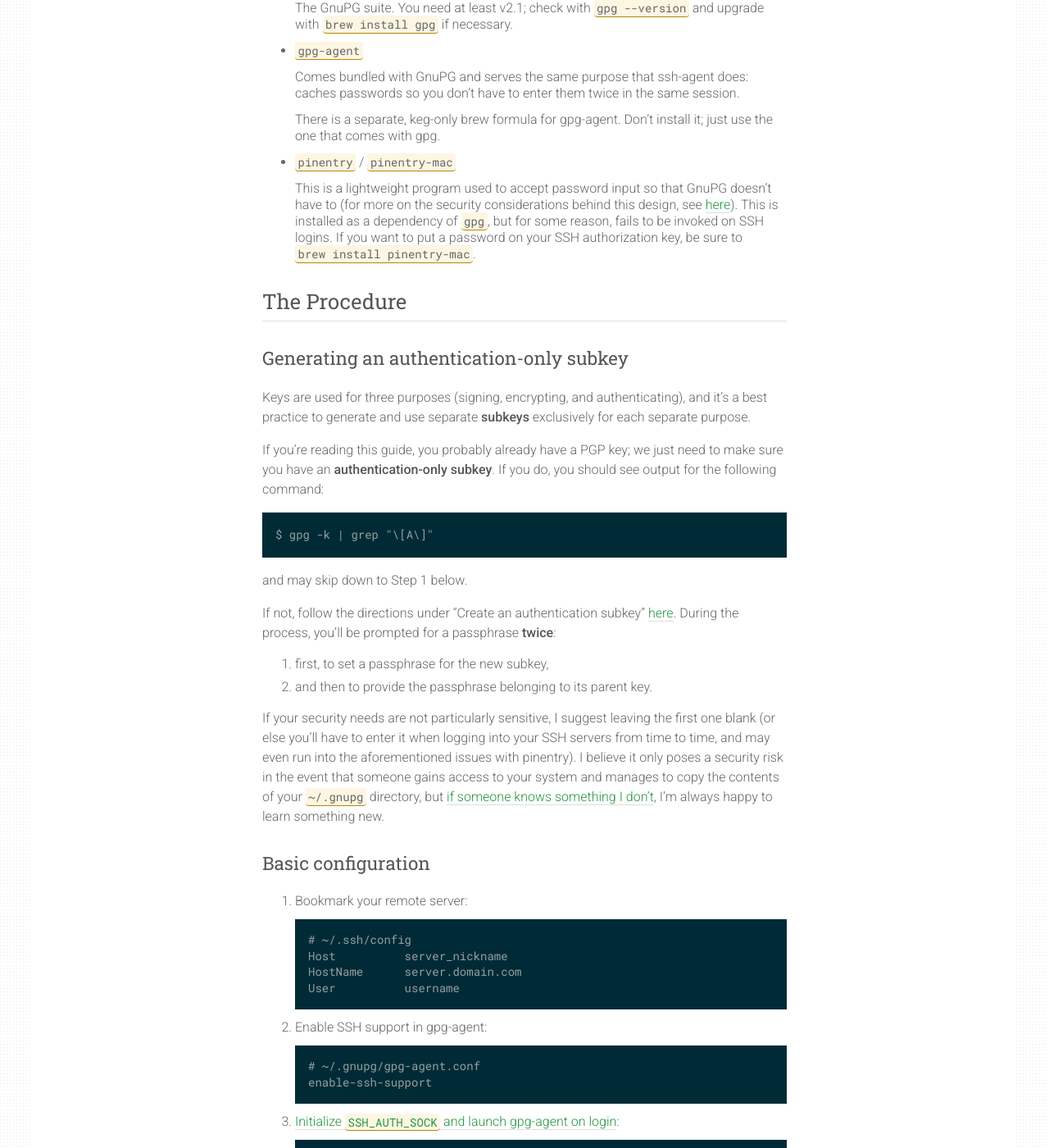
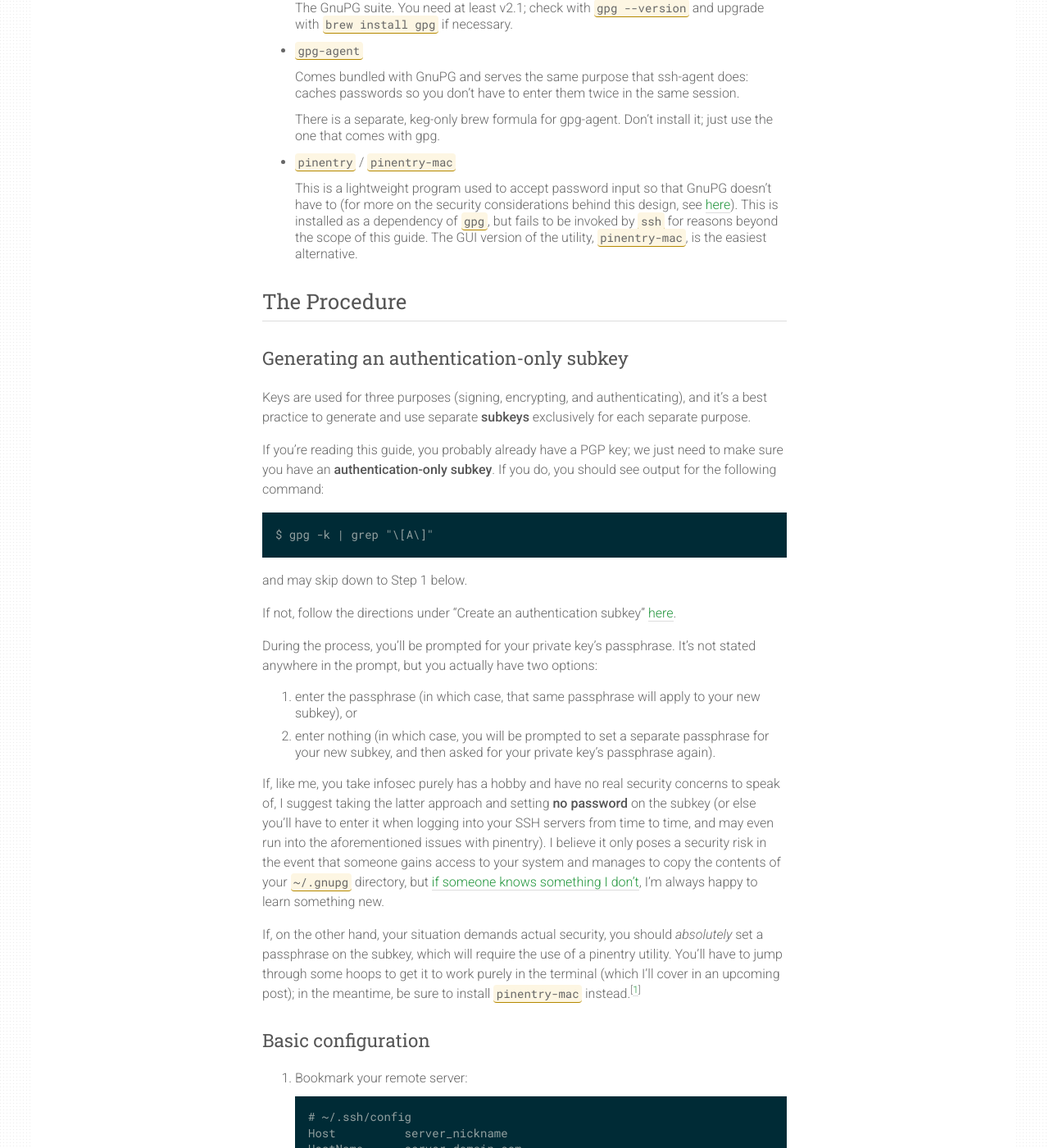
Before and after one commit to rlue/ryanlue.com, a Jekyll site: the page built from _posts/2017-06-29-gpg-for-ssh-auth.md, in a window 1280 px wide and 1400 px high, scrolled down 1875 px. Shown: the whole window at 82% size. Built offline with Jekyll 4.4.1, drawn with Linux system fonts in a browser that asks for light colours; a script that is not in the unit is left out; part of the change alters nothing that is shown; some of the changed text lies outside the part shown.

Commit message:
Clean up references to pinentry in gpg-for-ssh-auth

```diff
--- a/_posts/2017-06-29-gpg-for-ssh-auth.md
+++ b/_posts/2017-06-29-gpg-for-ssh-auth.md
@@ -74,7 +74,7 @@ The Players
 
 * `pinentry` / `pinentry-mac`
 
-  This is a lightweight program used to accept password input so that GnuPG doesn’t have to (for more on the security considerations behind this design, see [here][pinentry]{:target="_blank"}). This is installed as a dependency of `gpg`, but for some reason, fails to be invoked on SSH logins. If you want to put a password on your SSH authorization key, be sure to `brew install pinentry-mac`.
+  This is a lightweight program used to accept password input so that GnuPG doesn’t have to (for more on the security considerations behind this design, see [here][pinentry]{:target="_blank"}). This is installed as a dependency of `gpg`, but fails to be invoked by `ssh` for reasons beyond the scope of this guide. The GUI version of the utility, `pinentry-mac`, is the easiest alternative.
 
 The Procedure
 -------------
@@ -89,12 +89,16 @@ If you’re reading this guide, you probably already have a PGP key; we just nee
 
 and may skip down to Step 1 below.
 
-If not, follow the directions under “Create an authentication subkey” [here][incenp]{:target="_blank"}. During the process, you’ll be prompted for a passphrase **twice**:
+If not, follow the directions under “Create an authentication subkey” [here][incenp]{:target="_blank"}.
 
-  1. first, to set a passphrase for the new subkey,
-  2. and then to provide the passphrase belonging to its parent key.
+During the process, you’ll be prompted for your private key’s passphrase. It’s not stated anywhere in the prompt, but you actually have two options:
 
-If your security needs are not particularly sensitive, I suggest leaving the first one blank (or else you’ll have to enter it when logging into your SSH servers from time to time, and may even run into the aforementioned issues with pinentry). I believe it only poses a security risk in the event that someone gains access to your system and manages to copy the contents of your `~/.gnupg` directory, but [if someone knows something I don’t][infosec]{:target="_blank"}, I’m always happy to learn something new.
+  1. enter the passphrase (in which case, that same passphrase will apply to your new subkey), or
+  2. enter nothing (in which case, you will be prompted to set a separate passphrase for your new subkey, and then asked for your private key’s passphrase again).
+
+If, like me, you take infosec purely has a hobby and have no real security concerns to speak of, I suggest taking the latter approach and setting **no password** on the subkey (or else you’ll have to enter it when logging into your SSH servers from time to time, and may even run into the aforementioned issues with pinentry). I believe it only poses a security risk in the event that someone gains access to your system and manages to copy the contents of your `~/.gnupg` directory, but [if someone knows something I don’t][infosec]{:target="_blank"}, I’m always happy to learn something new.
+
+If, on the other hand, your situation demands actual security, you should _absolutely_ set a passphrase on the subkey, which will require the use of a pinentry utility. You’ll have to jump through some hoops to get it to work purely in the terminal (which I’ll cover in an upcoming post); in the meantime, be sure to install `pinentry-mac` instead.[^1]
 
 ### Basic configuration
 
@@ -144,7 +148,7 @@ If your security needs are not particularly sensitive, I suggest leaving the fir
        2048 SHA256:zQ1wF6qOq8UNqcSRMYhDc+Cg3yM9lgp8dWvXwjnPcvU (none)
        (RSA)
 
-7. Authorize key on remote server:[^1]
+7. Authorize key on remote server:[^2]
 
        $ brew install ssh-copy-id       # if you don’t already have it
        $ ssh-copy-id server_nickname
@@ -160,35 +164,33 @@ For SSH key authorization to work, the remote host must store a local copy of al
 
 `ssh-agent` manages SSH private keys and presents them to remote hosts for authentication. It comes with a couple helper utilities: `ssh-add` (which, when called with the `-l`/`-L` flags, lists the keys it knows about), and `ssh-copy-id` (which adds those public keys to a given remote host’s list of authorized users).
 
-`gpg-agent` manages GPG private keys and can share them with `ssh-agent` for use in SSH authentication. In order for this to work, a few things have to happen:
+`gpg-agent` manages GPG private keys and can be used as a drop-in replacement for `ssh-agent`. In order for this to work, a few things have to happen:
 
-1. `ssh-agent` must be directed to listen to `gpg-agent` (by setting `SSH_AUTH_SOCK`),
-2. `gpg-agent` must be directed to talk to `ssh-agent` (either by having the `--enable-ssh-support` option included on the command line or having it set in the `gpg-agent.conf` file), and
+1. `ssh` must be directed to authorize via `gpg-agent` rather than `ssh-agent` (by setting `SSH_AUTH_SOCK`),
+2. `gpg-agent` must be directed to receive authorization requests from `ssh` (either by having the `--enable-ssh-support` option included on the command line or having it set in the `gpg-agent.conf` file), and
 3. the GPG keys you wish to use must be listed in the `sshcontrol` file.
 
 The rest of the setup (namely, adding the public key to the remote host) is the same as it would be for ordinary SSH keys.
 
-Caveats
--------
-
-### `pinentry-mac`
-
-If you have a password on your authorization-only subkey, be sure to have `pinentry-mac` installed and to add the appropriate setting to your `gpg-agent.conf` file:
-
-    $ echo "pinentry-program $(which pinentry-mac)" >> ~/.gnupg/gpg-agent.conf
-
-I have not been able to figure out how to get the alternative, terminal-based `pinentry-curses` to work for SSH authentication. After the initial setup, it works fine for ordinary GPG operations, but fails silently altogether on SSH logins.
-
-(If you _do_ choose to try to get `pinentry-curses` working, the aforementioned “initial setup” involves [setting the `$GPG_TTY` environment variable][curses]{:target="_blank"}, ideally in your `.bash_profile`, first.)
-
-### GNOME/XFCE Users
+Caveat: GNOME/XFCE Users
+------------------------
 
 This guide is written for Mac users, but if you’re a GNOME user who found yourself looking for insight here, it appears that GNOME keyring runs its own, conflicting version of gpg-agent. This might be outdated information, since the last reference I saw to it was in 2012, but if you’re still having problems, [see here for more][gnome]{:target="_blank"}.
 
 ---
 
 [^1]:
-    Big thanks to /u/ivanwick for [pointing this out][sci] — `ssh-copy-id` makes the process of exporting public keys to an SSH server a breeze.
+    To use `pinentry-mac`, first install it,
+
+        $ brew install pinentry-mac
+
+    then tell `gpg-agent` where to find it:
+
+        # ~/.gnupg/gpg-agent.conf
+        pinentry-program /usr/local/bin/pinentry-mac
+
+[^2]:
+    Big thanks to /u/ivanwick for [pointing this out][sci]{:target="_blank"} — `ssh-copy-id` makes the process of exporting public keys to an SSH server a breeze.
 
     But just in case you ever want to reverse the process (or manually manage authorization on a remote host), here’s a rundown of what’s going on under the hood:
 
```
